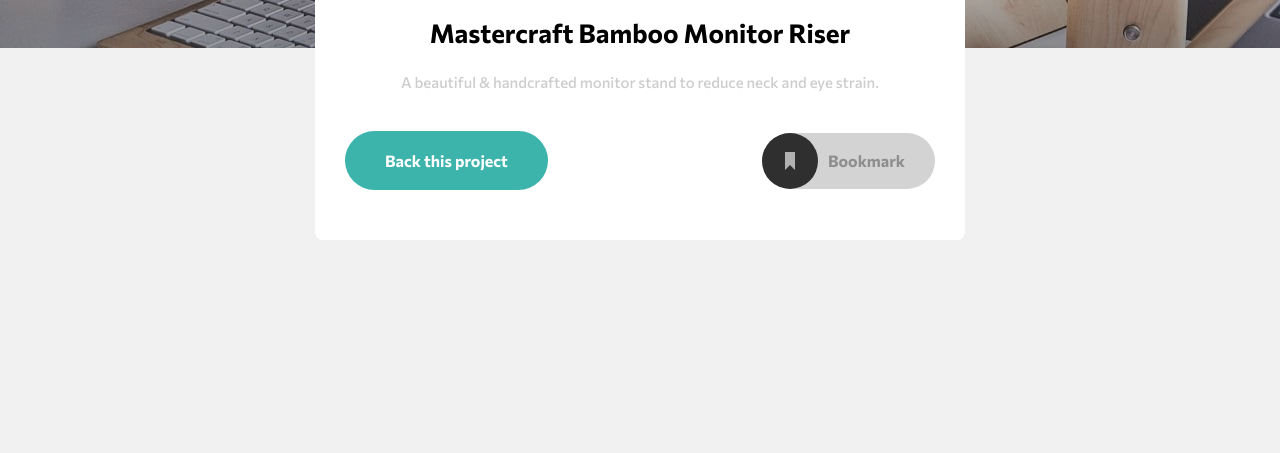
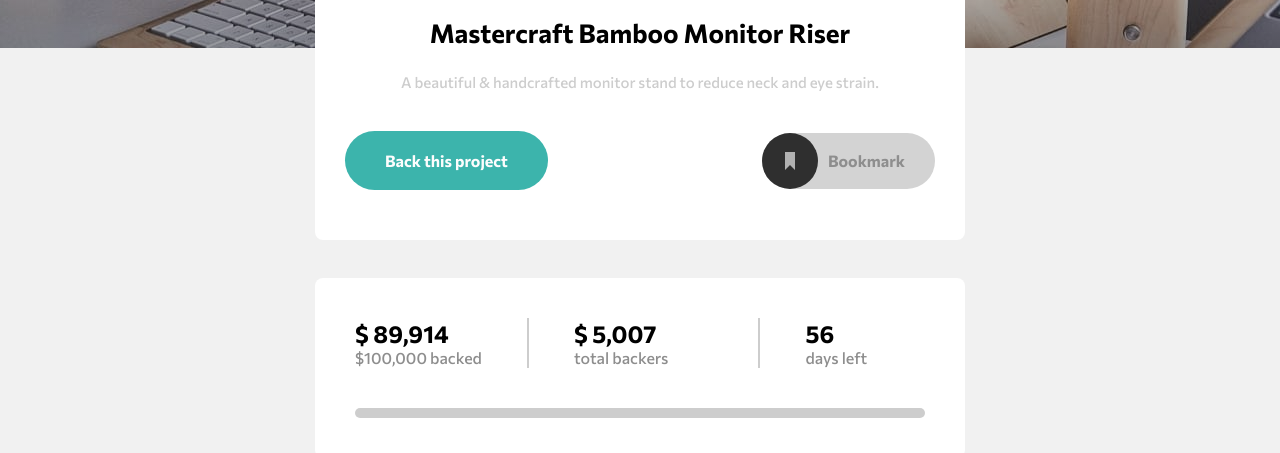
Before and after one commit to denisfelipedev/crowdfunding-product-page-main, a plain HTML site: page index.html in a window 1280 px wide. Shown: the part 352-805 px from the top of the page. Drawn offline with Linux system fonts and the light colour scheme.

Commit message:
Finalzando o css do card 2 do main content
Arrumando o css do card 2

```diff
--- a/css/style.css
+++ b/css/style.css
@@ -57,10 +57,16 @@
 
 /* Styling Main content */
 
+.main-default {
+    width: 650px;
+    border-radius: 8px;
+    background: #fff;
+}
+
 .main-content {
     max-width: 1440px;
     width: 100%;
-    height: 100vh;
+    /* height: 100vh; */
     margin: 0 auto;
     background-color: #f1f1f1;
     display: flex;
@@ -69,10 +75,8 @@
 
 .mastercraft-card {
     position: absolute;
-    width: 650px;
     margin-top: -80px;
-    border-radius: 8px;
-    background: #fff;
+    /* background: #fff; */
     display: flex;
     flex-direction: column;
     align-items: center;
@@ -130,7 +134,7 @@
     color: #8e8e8e;
     /* padding-right: 30px; */
     border-radius: 30px;
-    transition: color 0.3s ease;
+    transition: all 0.3s ease;
     padding-right: 30px;
 }
 
@@ -145,16 +149,66 @@
 
 .right-btn:hover {
     color: hsl(176, 72%, 28%);
+    transition: all .3s ease-in;
 }
 
 .btn-container a:hover, .btn-container a:hover .bookmark circle
 {
     fill: hsl(176, 72%, 28%);
-    transition: all .3s ease;
+    transition: all .3s ease-in;
 }
 
 .btn-container a:hover, .btn-container a:hover .bookmark path
 {
     fill: #f1f1f1;
-    transition: all .3s ease;
+    transition: all .3s ease-in;
 }
+
+.mastercraft-card2 {
+    margin-top: 230px;
+}
+
+.card-content {
+    padding: 40px;
+}
+
+.text-container {
+    display: flex;
+    align-items: center;
+}
+
+.text-container .bars {
+    width: 2px;
+    height: 50px;
+    background: #cdcdcd;
+    margin-right: 45px;
+}
+
+.text-1, .text-3 {
+    margin-right: 45px;
+}
+
+.text-2 {
+    margin-right: 90px;
+}
+
+.text-1 h1,
+.text-3 h1,
+.text-2 h1 {
+    font-weight: bold;
+}
+
+.text-1 p,
+.text-3 p,
+.text-2 p {
+    color: #8e8e8e;
+    font-weight: 500;
+}
+
+.card-line {
+    height: 10px;
+    width: 100%;
+    background: #cdcdcd;
+    margin-top: 40px;
+    border-radius: 5px;
+}
--- a/index.html
+++ b/index.html
@@ -43,7 +43,7 @@
   <!-- Main Section -->
 
   <section class="main-content">
-    <div class="mastercraft-card">
+    <div class="mastercraft-card main-default">
       <div class="logo-master">
         <img src="./images/logo-mastercraft.svg" alt="">
       </div>
@@ -58,12 +58,31 @@
         </a>
       </div>
     </div>
+
+    <div class="mastercraft-card2 main-default">
+      <div class="card-content">
+        <div class="text-container">
+          <div class="text-1">
+            <h1>$ 89,914</h1>
+            <p>$100,000 backed</p>
+          </div>
+          <span class="bars">
+          </span>
+          <div class="text-2">
+            <h1>$ 5,007</h1>
+            <p>total backers</p>
+          </div>
+          <span class="bars"></span>
+          <div class="text-3">
+            <h1>56</h1>
+            <p>days left</p>
+          </div>
+        </div>
+        <span class="bars"></span>
+        <div class="card-line"></div>
+      </div>
+    </div>
   </section>
-
-
-    $89,914 of $100,000 backed
-  5,007 total backers
-  56 days left
 
   About this project
 
```
